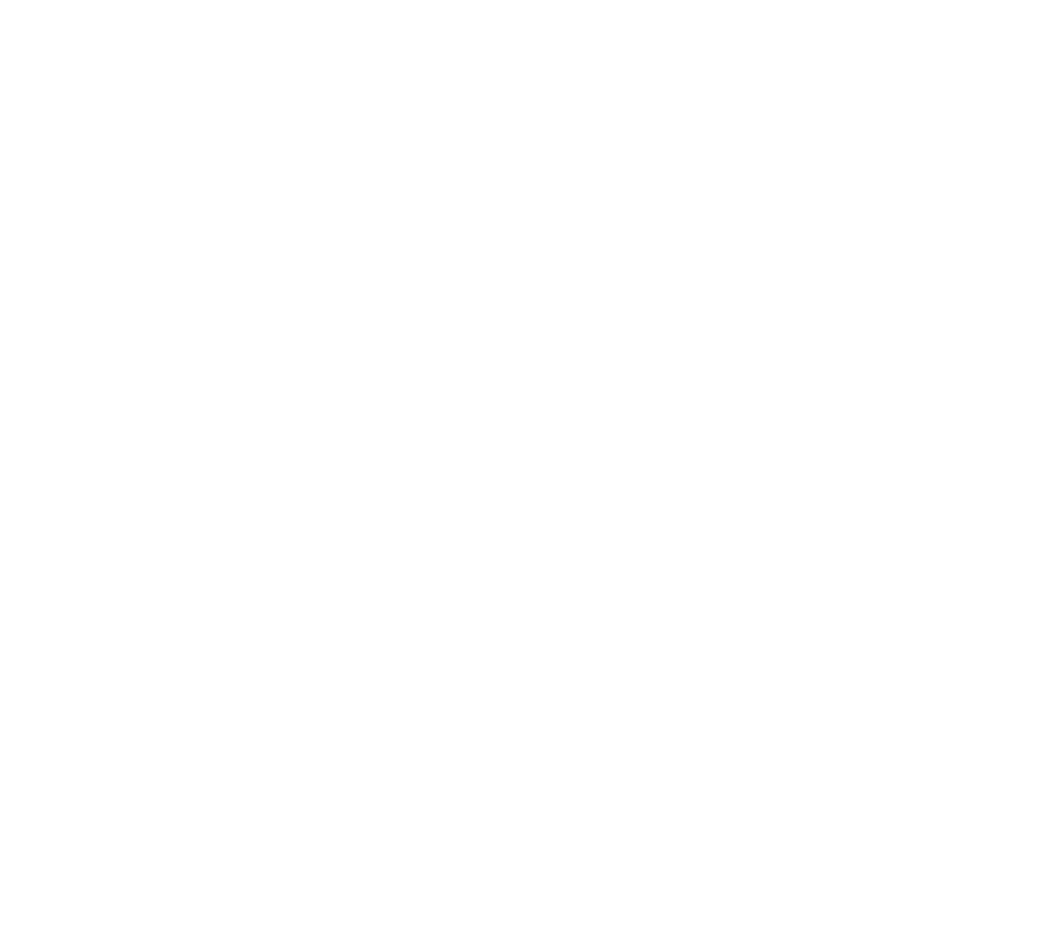
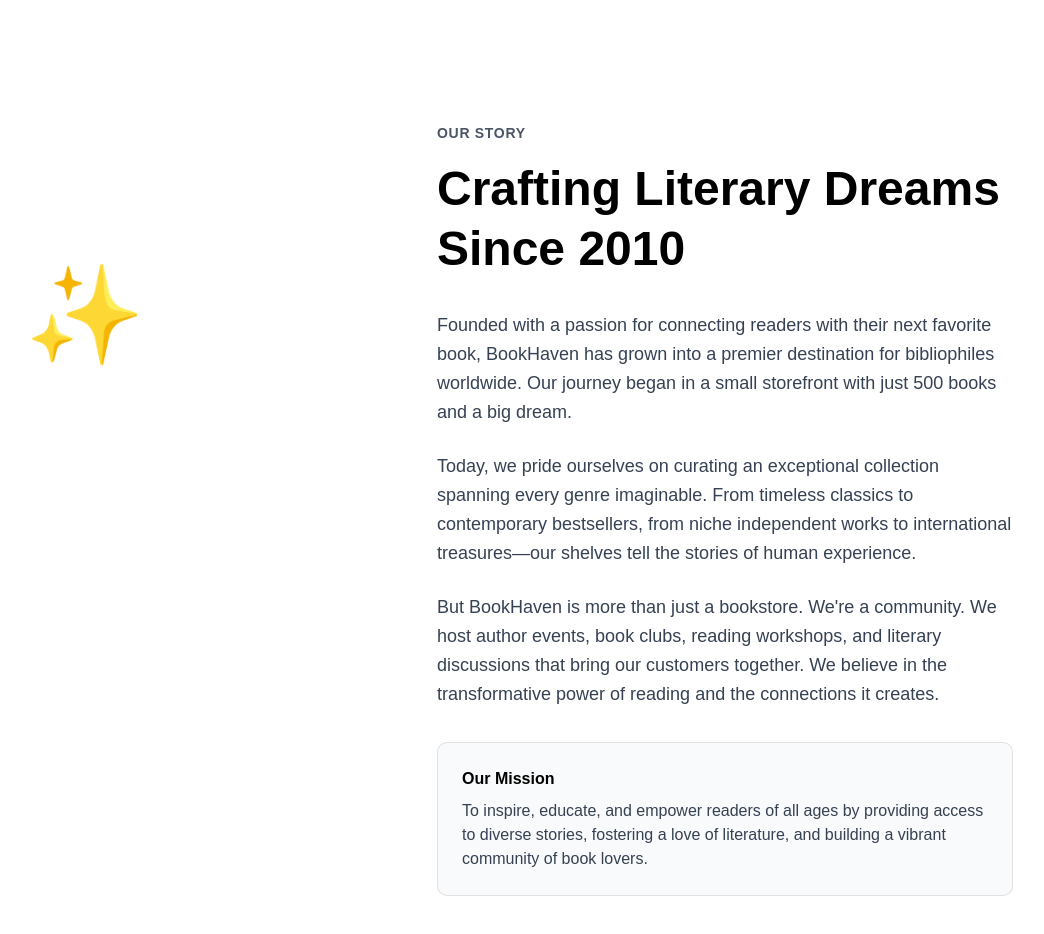
Before and after one commit to tanzil8/Book-store-website, a React (Vite) app: page /about in a window 1280 px wide. Shown: the part 840-1774 px from the top of the page, without its empty margins (235-1279 px from the left). Before the commit the page ends 835 px from the top, so only its background shows below. Built offline with nearby package versions, Linux system fonts and the light colour scheme.

Commit message:
story section comp

```diff
--- a/src/pages/About.jsx
+++ b/src/pages/About.jsx
@@ -1,12 +1,14 @@
 import Navbar from '@/components/Navbar'
 import React from 'react'
 import HeroSection from './about/HeroSection'
+import StorySection from './about/StorySection'
 
 const About = () => {
   return (
     <div>
       <Navbar/>
       <HeroSection/>
+      <StorySection/>
     </div>
   )
 }
--- /dev/null
+++ b/src/pages/about/StorySection.jsx
@@ -0,0 +1,58 @@
+'use client'
+
+export default function StorySection() {
+  return (
+    <section id="story" className="w-full py-16 sm:py-24 lg:py-32 px-4 sm:px-6 lg:px-8 bg-white">
+      <div className="max-w-7xl mx-auto">
+        <div className="grid grid-cols-1 lg:grid-cols-2 gap-12 lg:gap-16 items-start">
+          {/* Image */}
+          <div className="relative h-96  rounded-lg overflow-hidden group">
+            <div className="absolute inset-0  from-gray-200 to-gray-300 flex items-center justify-center">
+              <div className="text-8xl group-hover:scale-110 transition-transform duration-500">✨</div>
+            </div>
+            <div className="absolute inset-0 bg-black/0 group-hover:bg-black/5 transition-colors duration-300"></div>
+          </div>
+
+          {/* Text Content */}
+          <div className="space-y-8 flex flex-col justify-center">
+            <div className="space-y-4">
+              <p className="text-sm font-semibold text-gray-600 uppercase tracking-wider">Our Story</p>
+              <h2 className="text-4xl sm:text-5xl font-bold text-black leading-tight">
+                Crafting Literary Dreams Since 2010
+              </h2>
+            </div>
+
+            <div className="space-y-6 text-lg text-gray-700 leading-relaxed">
+              <p>
+                Founded with a passion for connecting readers with their next favorite book, BookHaven has grown into a
+                premier destination for bibliophiles worldwide. Our journey began in a small storefront with just 500 books
+                and a big dream.
+              </p>
+
+              <p>
+                Today, we pride ourselves on curating an exceptional collection spanning every genre imaginable. From timeless
+                classics to contemporary bestsellers, from niche independent works to international treasures—our shelves tell
+                the stories of human experience.
+              </p>
+
+              <p>
+                But BookHaven is more than just a bookstore. We're a community. We host author events, book clubs, reading
+                workshops, and literary discussions that bring our customers together. We believe in the transformative power
+                of reading and the connections it creates.
+              </p>
+            </div>
+
+            {/* Mission Statement */}
+            <div className="p-6 bg-gray-50 border border-black/10 rounded-lg hover:shadow-lg transition-shadow duration-300 hover:bg-gray-100">
+              <p className="font-semibold text-black mb-2">Our Mission</p>
+              <p className="text-gray-700">
+                To inspire, educate, and empower readers of all ages by providing access to diverse stories, fostering a love
+                of literature, and building a vibrant community of book lovers.
+              </p>
+            </div>
+          </div>
+        </div>
+      </div>
+    </section>
+  )
+}
```
Also changed, not shown: src/pages/about/FeaturedBooksCarousel.jsx (added).
